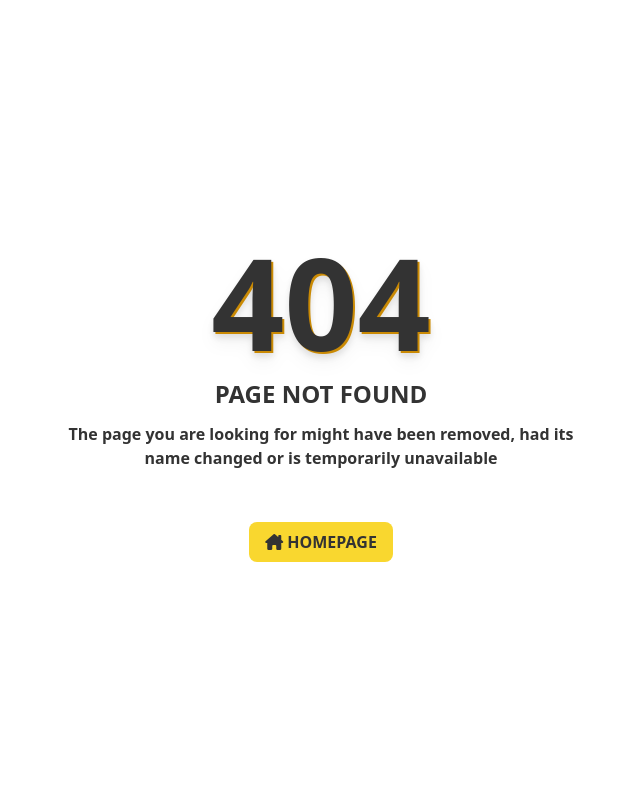
After one commit to tomjames156/polling_app, a Django app: template my_site/polls/templates/404.html in a window 1280 px wide. The commit adds this page. Shown: the whole page, without its empty margins (319-959 px from the left). Run offline with Django 4.2, Linux system fonts and the light colour scheme; the template is opened without the code that fills it, so the values that code supplies are empty; some libraries are stand-ins or nearby versions.

Commit message:
added a custom 404 page

```diff
--- /dev/null
+++ b/my_site/polls/templates/404.html
@@ -0,0 +1,24 @@
+<!DOCTYPE html>
+<html lang="en" data-theme="bumblebee">
+<head>
+    <meta charset="UTF-8">
+    <meta http-equiv="X-UA-Compatible" content="IE=edge">
+    <meta name="viewport" content="width=device-width, initial-scale=1.0">
+    <link href="https://cdn.jsdelivr.net/npm/daisyui@2.50.0/dist/full.css" rel="stylesheet" type="text/css" />
+    <link rel="stylesheet" href="https://cdnjs.cloudflare.com/ajax/libs/font-awesome/6.3.0/css/all.min.css" integrity="sha512-SzlrxWUlpfuzQ+pcUCosxcglQRNAq/DZjVsC0lE40xsADsfeQoEypE+enwcOiGjk/bSuGGKHEyjSoQ1zVisanQ==" crossorigin="anonymous" referrerpolicy="no-referrer" />
+    <script src="https://cdn.tailwindcss.com"></script>
+    <title>404 Error</title>
+</head>
+<body>
+    <div class="w-screen h-screen grid place-items-center">
+        <div class="flex flex-col gap-y-3 text-center">
+            <p class="text-9xl font-bold drop-shadow-lg" style="text-shadow: 2px 2px rgb(202 138 4);">404</p>
+            <p class="text-2xl font-semibold">PAGE NOT FOUND</p>
+            <p class="font-semibold">The page you are looking for might have been removed, had its<br> name changed or is temporarily unavailable</p>
+            <div class="mt-10 flex items-center justify-center">
+                <a class="bg-secondary py-2 px-4 rounded-lg font-semibold hover:bg-primary" href="{% url 'polls:index' %}"><i class="fa-solid fa-house-chimney"></i> HOMEPAGE</a>
+            </div>
+        </div>
+    </div>
+</body>
+</html>
--- a/my_site/polls/templates/polls/base.html
+++ b/my_site/polls/templates/polls/base.html
@@ -24,7 +24,7 @@
           </div>
         </div>
         <div class="navbar-center">
-          <a href={% url 'polls:index' %} class="btn btn-ghost normal-case text-3xl">Pollz</a>
+          <a href={% url 'polls:index' %} class="btn font-bold btn-ghost normal-case text-3xl">Pollz</a>
         </div>
         <div class="navbar-end">
           <button class="btn btn-ghost btn-circle">
--- a/my_site/polls/templates/polls/index.html
+++ b/my_site/polls/templates/polls/index.html
@@ -4,7 +4,7 @@
 
 {% block content%}
     <!-- Polls  -->
-    <p class="pt-6 pl-6 text-2xl font-bold">Vote in any polls you like. Just click the Poll below</p>
+    <p class="pt-6 pl-6 text-2xl font-semibold">Vote in any polls you like. Just click the Poll below</p>
     <div class="px-10 pt-4">
         {% if latest_question_list %}
         <ul class="list-disc flex flex-col gap-y-2">
--- a/my_site/polls/views.py
+++ b/my_site/polls/views.py
@@ -1,4 +1,4 @@
-from django.shortcuts import render, get_object_or_404, HttpResponseRedirect
+from django.shortcuts import render, get_object_or_404, redirect, HttpResponseRedirect
 from django.urls import reverse
 from django.db.models import F, FilteredRelation, Q
 from django.views import generic
@@ -45,6 +45,9 @@ class ResultsView(generic.DetailView):
             context['total'] = sum(choice.votes for choice in choices)
             context['choices'] = choices
             return context
+        else:
+            return []
+
 
 
 def vote(request, question_id):
```
Also changed, not shown: my_site/my_site/settings.py (+6 -3 lines), my_site/db.sqlite3.
